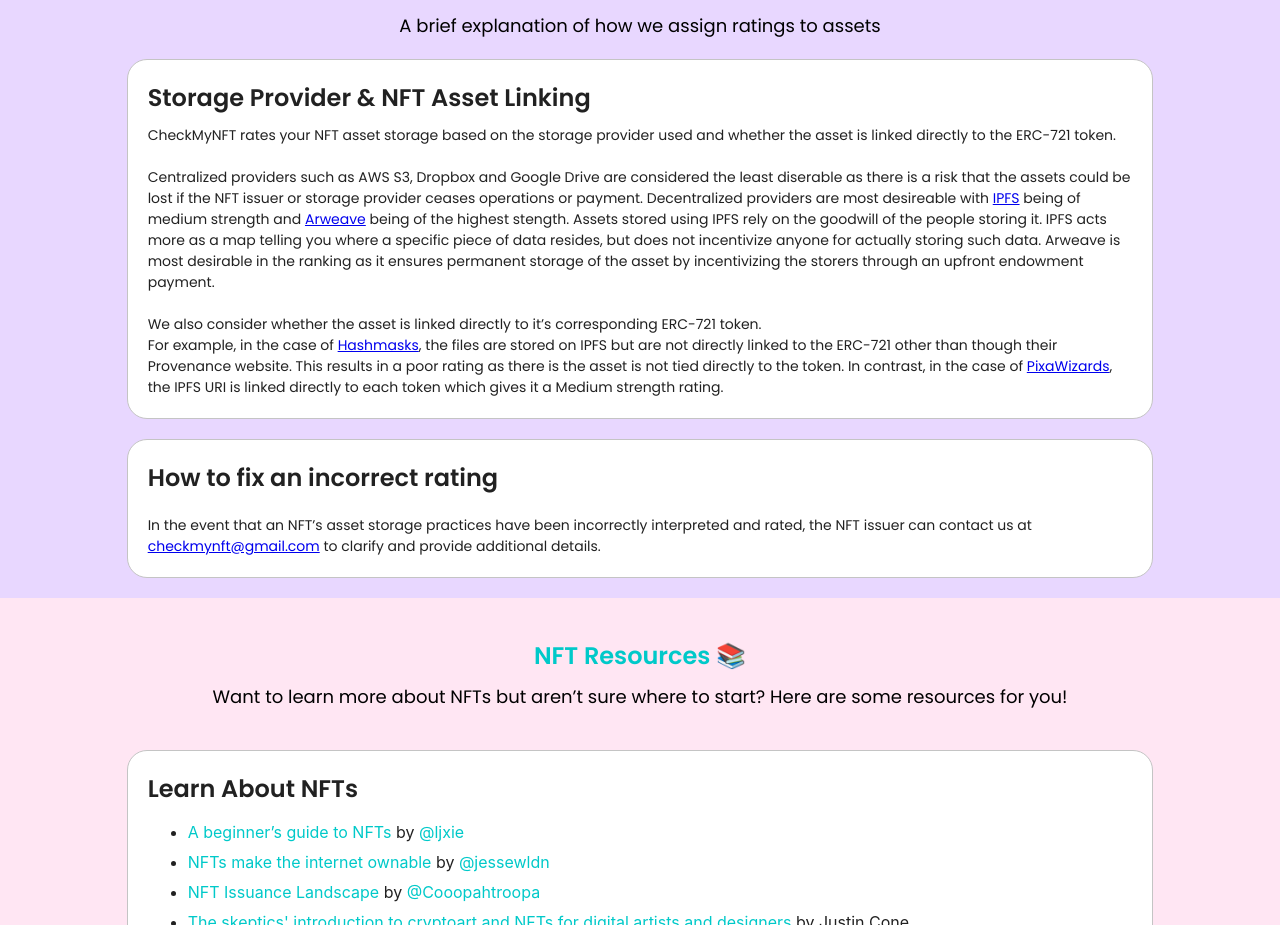
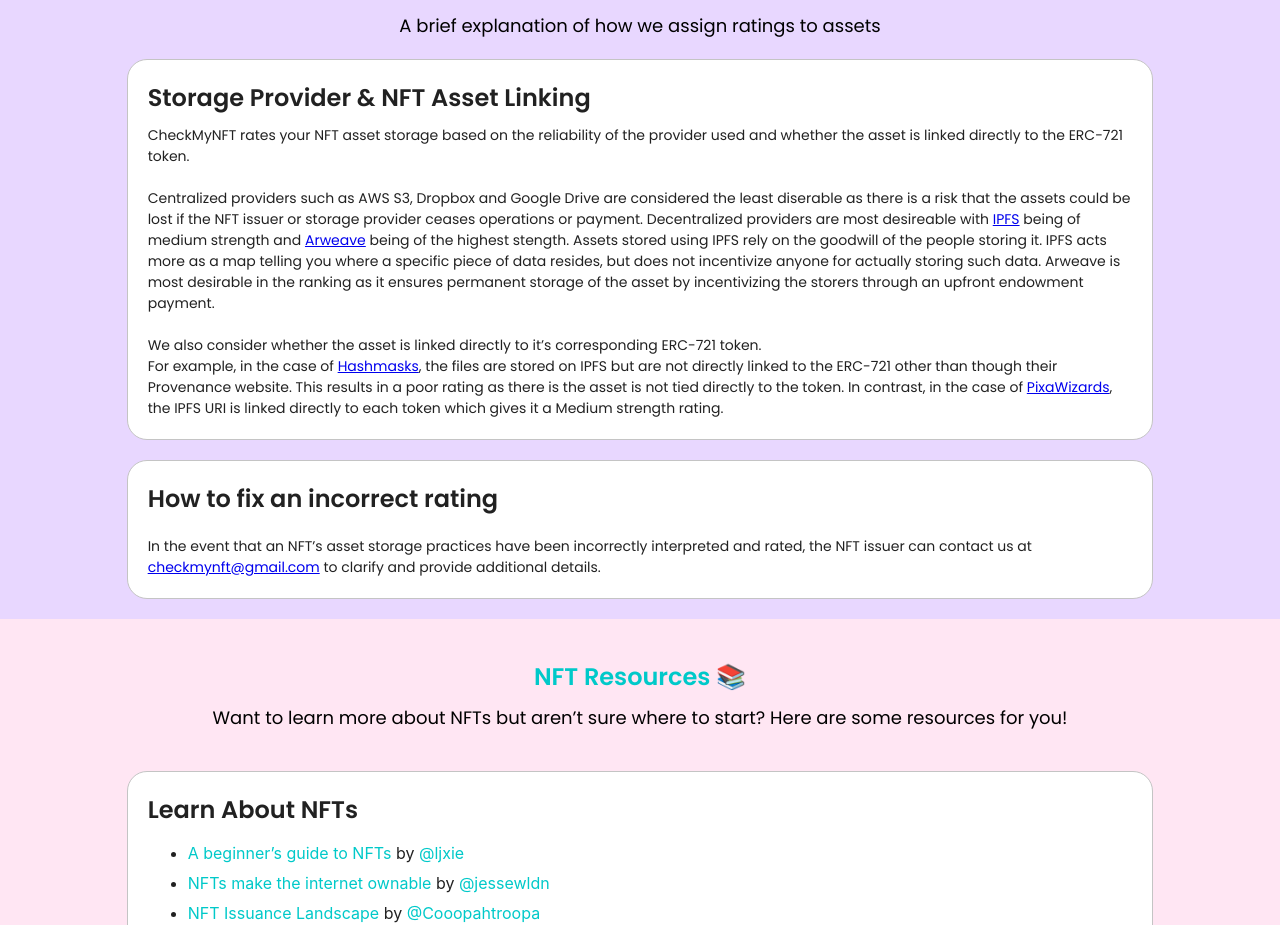
Before and after one commit to theweaver19/checkmynft, a React (Create React App) app: page / in a window 1280 px wide. Shown: the part 829-1754 px from the top of the page. Built offline with nearby package versions, Linux system fonts and the light colour scheme; what arweave, web3 would draw is missing.

Commit message:
fix wording

```diff
--- a/src/App.js
+++ b/src/App.js
@@ -292,7 +292,7 @@
         console.error();
         // if we can't get the URI at this point, it's an undefined???
         setFetchError(e.message);
-        return
+        return;
       }
 
       let [uriURL, uriProtocol] = await getURLFromURI(tokenURI);
@@ -685,9 +685,9 @@
                       fontSize: "14px",
                     }}
                   >
-                    CheckMyNFT rates your NFT asset storage based on the storage
-                    provider used and whether the asset is linked directly to
-                    the ERC-721 token. <br />
+                    CheckMyNFT rates your NFT asset storage based on the
+                    reliability of the provider used and whether the asset is
+                    linked directly to the ERC-721 token. <br />
                     <br />
                     Centralized providers such as AWS S3, Dropbox and Google
                     Drive are considered the least diserable as there is a risk
```
